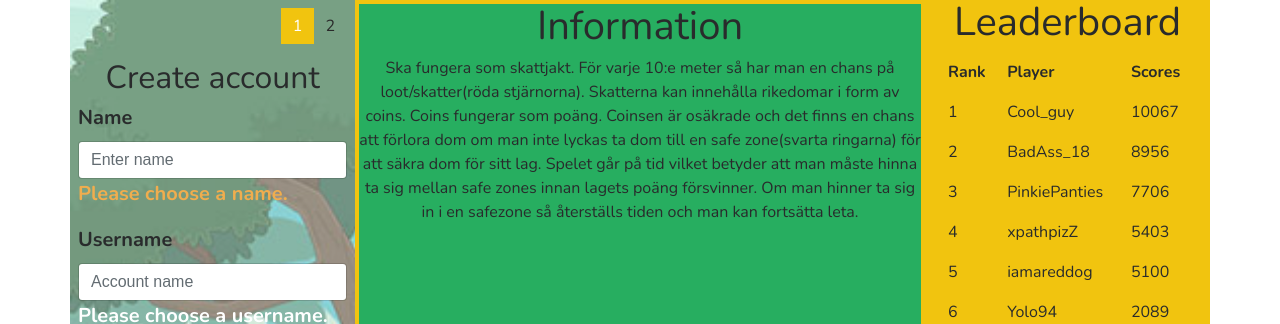
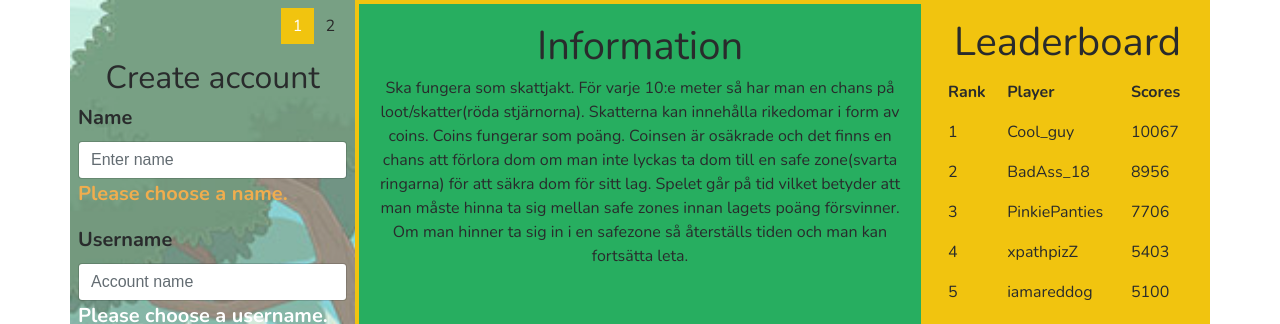
Before and after one commit to pyroface/team-pineapple, a PHP site: page / in a window 1280 px wide. Shown: the part 128-452 px from the top of the page. Run offline with PHP 8.4, Linux system fonts and the light colour scheme; some libraries are stand-ins or nearby versions; grey boxes are pictures that could not be loaded.

Commit message:
col and padding

```diff
--- a/css/custom.css
+++ b/css/custom.css
@@ -259,7 +259,9 @@ td, th {
      width:400px;
      height:400px;
   }
-
+section{
+    padding:20px;
+}
 
   /*---- Form validation---- */
 
--- a/index.html
+++ b/index.html
@@ -49,7 +49,7 @@
     <div class="container mw-100">
 
       <div class="row">
-        <section class="index__login col-3 vh-100 back p-0">
+        <section class="index__login col-md-3 col-sm-12 vh-100 back p-0">
           <div class="transparent p-2">
             <nav aria-label="...">
               <ul class="pagination justify-content-end">
@@ -119,21 +119,21 @@
           </div>
         </section>
 
-        <section class="index__info col-6 info">
-          <h1>Information</h1>
+        <section class="index__info col-md-6 col-sm-12 info">
+        <section><h1>Information</h1>
           <p>
             Ska fungera som skattjakt. För varje 10:e meter så har man en chans på loot/skatter(röda stjärnorna). Skatterna kan innehålla
             rikedomar i form av coins. Coins fungerar som poäng. Coinsen är osäkrade och det finns en chans att förlora dom
             om man inte lyckas ta dom till en safe zone(svarta ringarna) för att säkra dom för sitt lag. Spelet går på tid
             vilket betyder att man måste hinna ta sig mellan safe zones innan lagets poäng försvinner. Om man hinner ta sig
             in i en safezone så återställs tiden och man kan fortsätta leta.
-          </p>
+          </p></section>
           <div id="map" ></div>
           <script src="map.js">
           </script>
           <script src="https://maps.googleapis.com/maps/api/js?callback=myMap"></script>
         </section>
-        <section class="index__leaderboard col-3">
+        <section class="index__leaderboard col-md-3 col-sm-12">
           <div class="leaderborad__header" align = "center"><h1>Leaderboard</h1></div>
           <div class "leaderboard-stats">
             <table>
```
